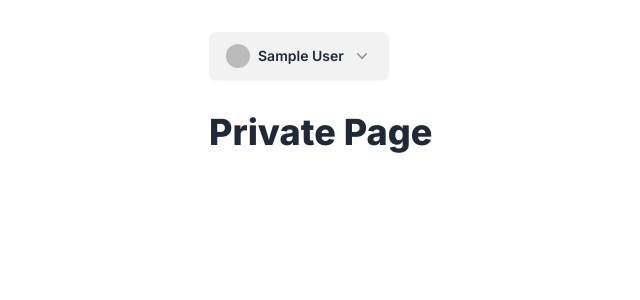
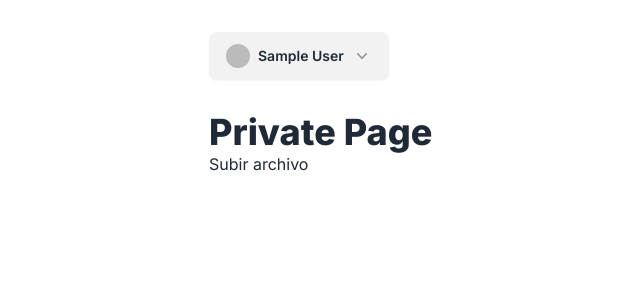
Before and after one commit to KiraBelak/WappFlow, a Next.js app: page /dashboard in a window 1280 px wide. Shown: the top 300 px of the page, without its empty margins (143-783 px from the left). Built offline with nearby package versions, Linux system fonts and the light colour scheme; no server answers; sample sign-in values are in the browser's storage.

Commit message:
Add upload link to dashboard page

```diff
--- a/app/dashboard/page.js
+++ b/app/dashboard/page.js
@@ -1,5 +1,5 @@
 import ButtonAccount from "@/components/ButtonAccount";
-
+import Link from "next/link";
 export const dynamic = "force-dynamic";
 
 // This is a private page: It's protected by the layout.js component which ensures the user is authenticated.
@@ -11,6 +11,7 @@
       <section className="max-w-xl mx-auto space-y-8">
         <ButtonAccount />
         <h1 className="text-3xl md:text-4xl font-extrabold">Private Page</h1>
+        <Link href="/dashboard/upload">Subir archivo</Link>
       </section>
     </main>
   );
```
